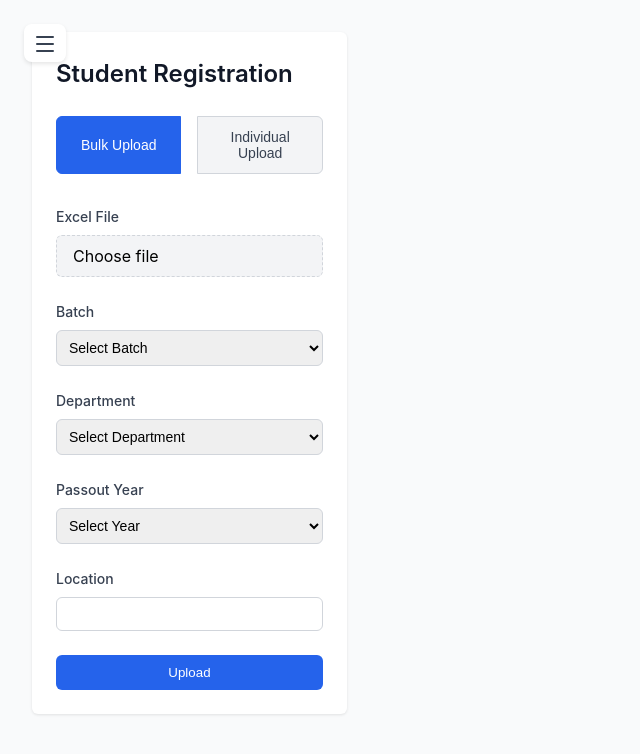
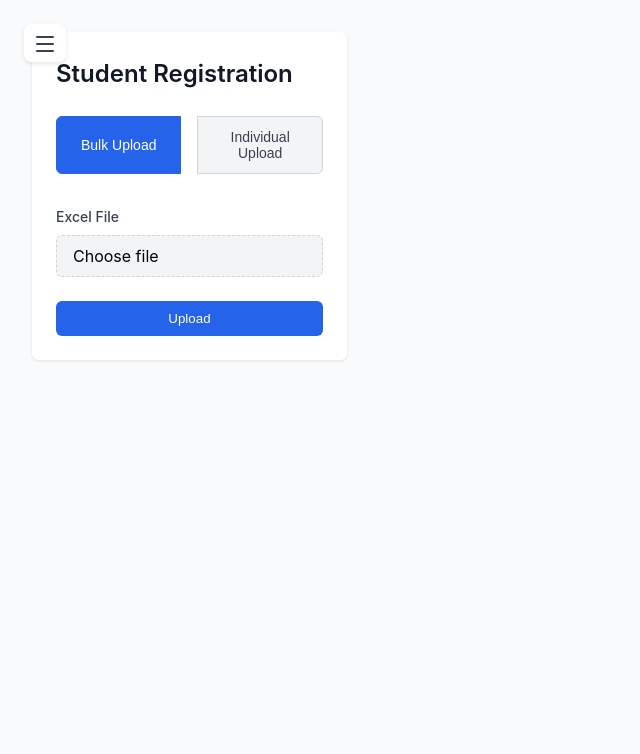
Before and after one commit to Adribv/Placement_Site_Frontend, a React (Vite) app: page /admin/bulk-upload in a window 1280 px wide. Shown: the top 754 px of the page, without its empty margins (0-640 px from the left). Built offline with nearby package versions, Linux system fonts and the light colour scheme; sample sign-in values are in the browser's storage.

Commit message:
Add backend as regular directory

```diff
--- a/src/components/admin/BulkUpload.jsx
+++ b/src/components/admin/BulkUpload.jsx
@@ -9,6 +9,11 @@ const Container = styled.div`
   box-shadow: 0 1px 3px 0 rgba(0, 0, 0, 0.1);
   max-width: 48rem;
   margin: 0 auto;
+  @media (max-width: 600px) {
+    padding: 0.5rem;
+    max-width: 100vw;
+    border-radius: 0;
+  }
 `;
 
 const Title = styled.h2`
@@ -16,12 +21,19 @@ const Title = styled.h2`
   font-weight: 600;
   margin-bottom: 1.5rem;
   color: #111827;
+  @media (max-width: 600px) {
+    font-size: 1.1rem;
+    margin-bottom: 1rem;
+  }
 `;
 
 const Form = styled.form`
   display: flex;
   flex-direction: column;
   gap: 1.5rem;
+  @media (max-width: 600px) {
+    gap: 1rem;
+  }
 `;
 
 const FormGroup = styled.div`
@@ -78,9 +90,9 @@ const FileInputLabel = styled.label`
   border-radius: 0.375rem;
   cursor: pointer;
   transition: all 150ms;
-
-  &:hover {
-    background-color: #e5e7eb;
+  @media (max-width: 600px) {
+    padding: 0.5rem;
+    font-size: 0.95rem;
   }
 `;
 
@@ -98,6 +110,10 @@ const Button = styled.button`
   font-weight: 500;
   cursor: pointer;
   transition: background-color 150ms;
+  width: 100%;
+  @media (min-width: 601px) {
+    width: auto;
+  }
 
   &:hover {
     background-color: #1d4ed8;
@@ -176,9 +192,6 @@ const departmentOptions = ['CSE', 'IT', 'MECH', 'EEE', 'ECE', 'BIOTECH', 'CIVIL'
 const BulkUpload = () => {
   const [mode, setMode] = useState('bulk'); // 'bulk' or 'individual'
   const [selectedFile, setSelectedFile] = useState(null);
-  const [batch, setBatch] = useState('');
-  const [passoutYear, setPassoutYear] = useState('');
-  const [department, setDepartment] = useState('');
   const [error, setError] = useState('');
   const [success, setSuccess] = useState('');
   const [isLoading, setIsLoading] = useState(false);
@@ -190,12 +203,6 @@ const BulkUpload = () => {
     passoutYear: '',
     department: '',
     location: ''
-  });
-  const [formData, setFormData] = useState({
-    batch: 'General',
-    passoutYear: new Date().getFullYear() + 4,
-    department: 'CSE',
-    location: '',
   });
 
   const handleFileChange = (e) => {
@@ -228,31 +235,12 @@ const BulkUpload = () => {
       return;
     }
 
-    if (!batch) {
-      setError('Please select a batch');
-      return;
-    }
-
-    if (!passoutYear) {
-      setError('Please enter passout year');
-      return;
-    }
-
-    if (!department) {
-      setError('Please select a department');
-      return;
-    }
-
     try {
       setIsLoading(true);
-      console.log(department)
-      await bulkRegisterStudents(selectedFile, batch, passoutYear, department, formData.location);
+      await bulkRegisterStudents(selectedFile);
       setSuccess('Students registered successfully');
       // Reset form
       setSelectedFile(null);
-      setBatch('');
-      setPassoutYear('');
-      setDepartment('');
       // Reset file input
       const fileInput = document.getElementById('excel-file');
       if (fileInput) fileInput.value = '';
@@ -329,63 +317,6 @@ const BulkUpload = () => {
               <span>Choose file</span>
               {selectedFile && <FileName>{selectedFile.name}</FileName>}
             </FileInputLabel>
-          </FormGroup>
-
-          <FormGroup>
-            <Label>Batch</Label>
-            <Select
-              value={batch}
-              onChange={(e) => setBatch(e.target.value)}
-            >
-              <option value="">Select Batch</option>
-              {batchTypes.map((type) => (
-                <option key={type} value={type}>
-                  {type}
-                </option>
-              ))}
-            </Select>
-          </FormGroup>
-
-          <FormGroup>
-            <Label>Department</Label>
-            <Select
-              value={department}
-              onChange={(e) => setDepartment(e.target.value)}
-            >
-              <option value="">Select Department</option>
-              {departmentOptions.map((dep) => (
-                <option key={dep} value={dep}>
-                  {dep}
-                </option>
-              ))}
-            </Select>
-          </FormGroup>
-
-          <FormGroup>
-            <Label>Passout Year</Label>
-            <Select
-              value={passoutYear}
-              onChange={(e) => setPassoutYear(e.target.value)}
-            >
-              <option value="">Select Year</option>
-              {Array.from({ length: 5 }, (_, i) => new Date().getFullYear() + i).map((year) => (
-                <option key={year} value={year}>
-                  {year}
-                </option>
-              ))}
-            </Select>
-          </FormGroup>
-
-          <FormGroup>
-            <Label htmlFor="location">Location</Label>
-            <Input
-              id="location"
-              name="location"
-              type="text"
-              value={formData.location}
-              onChange={(e) => setFormData(prev => ({ ...prev, location: e.target.value }))}
-              required
-            />
           </FormGroup>
 
           {error && <ErrorMessage>{error}</ErrorMessage>}
--- a/src/pages/StaffManagement.jsx
+++ b/src/pages/StaffManagement.jsx
@@ -27,6 +27,7 @@ import FormControl from '@mui/material/FormControl';
 import InputLabel from '@mui/material/InputLabel';
 import Alert from '@mui/material/Alert';
 import Snackbar from '@mui/material/Snackbar';
+import Chip from '@mui/material/Chip';
 
 import { getAllStaff, registerStaff, deleteStaff, getAllModules, assignStaffToModule } from '../services/api';
 
@@ -40,11 +41,10 @@ const StaffManagement = () => {
   const [openAssignDialog, setOpenAssignDialog] = useState(false);
   const [openDeleteDialog, setOpenDeleteDialog] = useState(false);
   const [selectedStaff, setSelectedStaff] = useState(null);
-  const [selectedModule, setSelectedModule] = useState('');
+  const [selectedModules, setSelectedModules] = useState([]);
   const [newStaffData, setNewStaffData] = useState({
     name: '',
-    email: '',
-    location: ''
+    email: ''
   });
 
   useEffect(() => {
@@ -77,8 +77,7 @@ const StaffManagement = () => {
   const handleOpenAddDialog = () => {
     setNewStaffData({
       name: '',
-      email: '',
-      location: ''
+      email: ''
     });
     setOpenAddDialog(true);
   };
@@ -89,7 +88,7 @@ const StaffManagement = () => {
 
   const handleOpenAssignDialog = (staff) => {
     setSelectedStaff(staff);
-    setSelectedModule('');
+    setSelectedModules(staff.modules || []);
     setOpenAssignDialog(true);
   };
 
@@ -147,12 +146,16 @@ const StaffManagement = () => {
   const handleAssignStaff = async () => {
     try {
       setLoading(true);
-      await assignStaffToModule(selectedModule, selectedStaff._id);
+      // Assign each selected module to the staff member
+      await Promise.all(selectedModules.map(moduleId =>
+        assignStaffToModule(moduleId, selectedStaff._id)
+      ));
       setOpenAssignDialog(false);
-      setSuccess('Staff assigned to module successfully');
+      fetchStaff();
+      setSuccess('Staff assigned to modules successfully');
     } catch (error) {
       console.error('Error assigning staff:', error);
-      setError('Failed to assign staff to module');
+      setError('Failed to assign staff to modules');
     } finally {
       setLoading(false);
     }
@@ -208,7 +211,7 @@ const StaffManagement = () => {
                 <TableRow>
                   <TableCell>Name</TableCell>
                   <TableCell>Email</TableCell>
-                  <TableCell>Location</TableCell>
+                  <TableCell>Assigned Modules</TableCell>
                   <TableCell align="center">Actions</TableCell>
                 </TableRow>
               </TableHead>
@@ -230,12 +233,29 @@ const StaffManagement = () => {
                     <TableRow key={staffMember._id}>
                       <TableCell>{staffMember.name}</TableCell>
                       <TableCell>{staffMember.email}</TableCell>
-                      <TableCell>{staffMember.location}</TableCell>
+                      <TableCell>
+                        {staffMember.modules && staffMember.modules.length > 0 ? (
+                          <Box sx={{ display: 'flex', flexWrap: 'wrap', gap: 1 }}>
+                            {staffMember.modules.map(moduleId => {
+                              const module = modules.find(m => m._id === moduleId);
+                              return module ? (
+                                <Chip
+                                  key={moduleId}
+                                  label={module.title}
+                                  size="small"
+                                />
+                              ) : null;
+                            })}
+                          </Box>
+                        ) : (
+                          'No modules assigned'
+                        )}
+                      </TableCell>
                       <TableCell align="center">
                         <IconButton
                           color="primary"
                           onClick={() => handleOpenAssignDialog(staffMember)}
-                          title="Assign to module"
+                          title="Assign to modules"
                         >
                           Assign
                         </IconButton>
@@ -285,17 +305,6 @@ const StaffManagement = () => {
             onChange={handleNewStaffChange}
             required
           />
-          <TextField
-            margin="dense"
-            name="location"
-            label="Location"
-            type="text"
-            fullWidth
-            variant="outlined"
-            value={newStaffData.location}
-            onChange={handleNewStaffChange}
-            required
-          />
         </DialogContent>
         <DialogActions>
           <Button onClick={handleCloseAddDialog}>Cancel</Button>
@@ -307,23 +316,34 @@ const StaffManagement = () => {
 
       {/* Assign Staff Dialog */}
       <Dialog open={openAssignDialog} onClose={handleCloseAssignDialog}>
-        <DialogTitle>Assign Staff to Module</DialogTitle>
+        <DialogTitle>Assign Staff to Modules</DialogTitle>
         <DialogContent>
           <DialogContentText>
-            Assign {selectedStaff?.name} to a training module.
+            Assign {selectedStaff?.name} to training modules.
           </DialogContentText>
           <FormControl fullWidth sx={{ mt: 2 }}>
-            <InputLabel id="module-select-label">Training Module</InputLabel>
+            <InputLabel id="modules-select-label">Training Modules</InputLabel>
             <Select
-              labelId="module-select-label"
-              id="module-select"
-              value={selectedModule}
-              label="Training Module"
-              onChange={(e) => setSelectedModule(e.target.value)}
+              labelId="modules-select-label"
+              id="modules-select"
+              multiple
+              value={selectedModules}
+              label="Training Modules"
+              onChange={(e) => setSelectedModules(e.target.value)}
+              renderValue={(selected) => (
+                <Box sx={{ display: 'flex', flexWrap: 'wrap', gap: 0.5 }}>
+                  {selected.map((moduleId) => {
+                    const module = modules.find(m => m._id === moduleId);
+                    return module ? (
+                      <Chip key={moduleId} label={module.title} size="small" />
+                    ) : null;
+                  })}
+                </Box>
+              )}
             >
               {modules.map((module) => (
                 <MenuItem key={module._id} value={module._id}>
-                  {module.title} ({module.location || 'No location'})
+                  {module.title} ({module.location})
                 </MenuItem>
               ))}
             </Select>
@@ -331,7 +351,7 @@ const StaffManagement = () => {
         </DialogContent>
         <DialogActions>
           <Button onClick={handleCloseAssignDialog}>Cancel</Button>
-          <Button onClick={handleAssignStaff} disabled={!selectedModule || loading}>
+          <Button onClick={handleAssignStaff} disabled={loading}>
             {loading ? <CircularProgress size={24} /> : 'Assign'}
           </Button>
         </DialogActions>
--- a/src/pages/Students.jsx
+++ b/src/pages/Students.jsx
@@ -85,7 +85,10 @@ const ErrorMessage = styled.div`
 `;
 
 const batchTypes = ['Marquee', 'Super Dream', 'Dream', 'Service', 'General'];
-const departmentOptions = ['CSE', 'IT', 'MECH', 'EEE', 'ECE', 'BIOTECH', 'CIVIL'];
+const departmentOptions = [
+  'CSE', 'IT', 'EEE', 'ECE', 'CIVIL',
+  'BME', 'Bio Tech', 'AIML', 'BDA', 'CS', 'CC', 'IOT', 'GT', 'CSBS', 'Civil', 'Mech'
+];
 
 const Students = () => {
   const [students, setStudents] = useState([]);
@@ -114,7 +117,7 @@ const Students = () => {
       setStudents(response.data.students);
       setFilteredStudents(response.data.students);
       setError(null);
-    } catch (err) {
+    } catch {
       setError('Failed to fetch students');
     } finally {
       setLoading(false);
--- a/src/services/api.js
+++ b/src/services/api.js
@@ -17,6 +17,7 @@ api.interceptors.request.use(
     const isStudentEndpoint = config.url.startsWith('/student');
     const isStaffEndpoint = config.url.startsWith('/staff');
     const isAdminEndpoint = config.url.startsWith('/admin') || config.url.includes('/admin/');
+    const isLoginEndpoint = config.url.endsWith('/login');
 
     // Get the appropriate token based on the endpoint
     let token;
@@ -24,7 +25,7 @@ api.interceptors.request.use(
       token = localStorage.getItem('studentToken');
     } else if (isStaffEndpoint) {
       token = localStorage.getItem('staffToken');
-    } else if (isAdminEndpoint) {
+    } else if (isAdminEndpoint && !isLoginEndpoint) {
       token = localStorage.getItem('adminToken');
       // For admin endpoints, ensure we have a valid token
       if (!token) {
@@ -93,14 +94,9 @@ export const getAllStudentsByBatch = (batch) => {
 };
 
 export const registerStudent = (studentData) => api.post('/admin/register-student', studentData);
-export const bulkRegisterStudents = (file, batch, passoutYear, department, location) => {
+export const bulkRegisterStudents = (file) => {
   const formData = new FormData();
   formData.append('excel', file);
-  formData.append('batch', batch);
-  formData.append('passoutYear', passoutYear);
-  formData.append('department', department);
-  formData.append('location', location);
-
   return api.post('/admin/bulk-register', formData);
 };
 
@@ -284,9 +280,13 @@ export const updateStaffProfilePicture = (file) => {
 
 export const getStaffModules = () => api.get('/staff/modules');
 export const getModuleStudentsByLocation = (moduleId, location) => {
-  return api.get(`/staff/module/${moduleId}/students`, {
-    params: { location }
-  });
+  if (location) {
+    return api.get(`/staff/module/${moduleId}/students`, {
+      params: { location }
+    });
+  } else {
+    return api.get(`/staff/module/${moduleId}/students`);
+  }
 };
 export const updateStaffAttendance = (data) => api.post('/staff/attendance', data);
 
```
Also changed, not shown: src/components/admin/AdminDashboard.jsx (+17 -0 lines), src/components/admin/AdminLayout.jsx (+12 -0 lines), src/components/admin/StudentList.jsx (+18 -0 lines), src/pages/AdminLeaderboard.jsx (+10 -5 lines).
